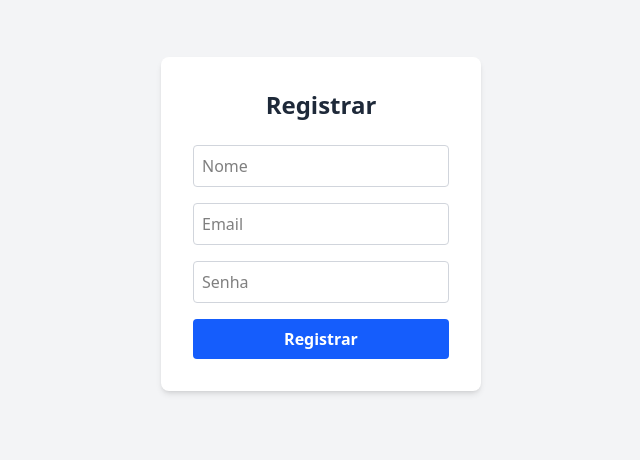
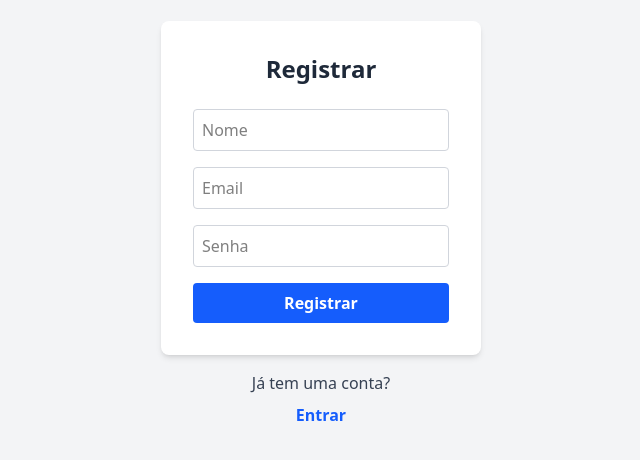
Before and after one commit to brenoafsa/journey-automation, a React app in the folder frontend/: page /register in a window 1280 px wide. Shown: the part 176-636 px from the top of the page, without its empty margins (319-959 px from the left). Built offline with nearby package versions, Linux system fonts and the light colour scheme; the HTML template or start-up script is replaced by a standard one.

Commit message:
refactor(sign-up-button)
creates button redirecting sign up page to login, creates button redirecting login page to sign up

```diff
--- a/frontend/src/pages/auth/LoginPage.tsx
+++ b/frontend/src/pages/auth/LoginPage.tsx
@@ -23,6 +23,7 @@ const LoginPage: React.FC = () => {
 
   return (
     <div className="min-h-screen flex items-center justify-center bg-gray-100">
+      <div className="flex flex-col items-center">
         <form
           onSubmit={handleSubmit}
           className="bg-white p-8 rounded-lg shadow-md min-w-[320px] flex flex-col gap-4"
@@ -52,6 +53,17 @@ const LoginPage: React.FC = () => {
             Entrar
           </button>
         </form>
+        <div className="mt-4 text-center flex flex-col items-center">
+          <span className="text-gray-700 mb-2">Não tem uma conta?</span>
+          <button
+            onClick={() => navigate('/register')}
+            className="text-blue-600 hover:underline font-semibold"
+            type="button"
+          >
+            Cadastre-se
+          </button>
+        </div>
+      </div>
     </div>
   );
 };
--- a/frontend/src/pages/auth/RegisterPage.tsx
+++ b/frontend/src/pages/auth/RegisterPage.tsx
@@ -24,6 +24,7 @@ const RegisterPage: React.FC = () => {
 
   return (
     <div className="min-h-screen flex items-center justify-center bg-gray-100">
+      <div className="flex flex-col items-center">
         <form
           onSubmit={handleSubmit}
           className="bg-white p-8 rounded-lg shadow-md min-w-[320px] flex flex-col gap-4"
@@ -61,6 +62,17 @@ const RegisterPage: React.FC = () => {
             Registrar
           </button>
         </form>
+        <div className="mt-4 text-center flex flex-col items-center">
+          <span className="text-gray-700 mb-2">Já tem uma conta?</span>
+          <button
+            onClick={() => navigate('/login')}
+            className="text-blue-600 hover:underline font-semibold"
+            type="button"
+          >
+            Entrar
+          </button>
+        </div>
+      </div>
     </div>
   );
 };
```
Lines whose indentation alone changed are shown as unchanged.
